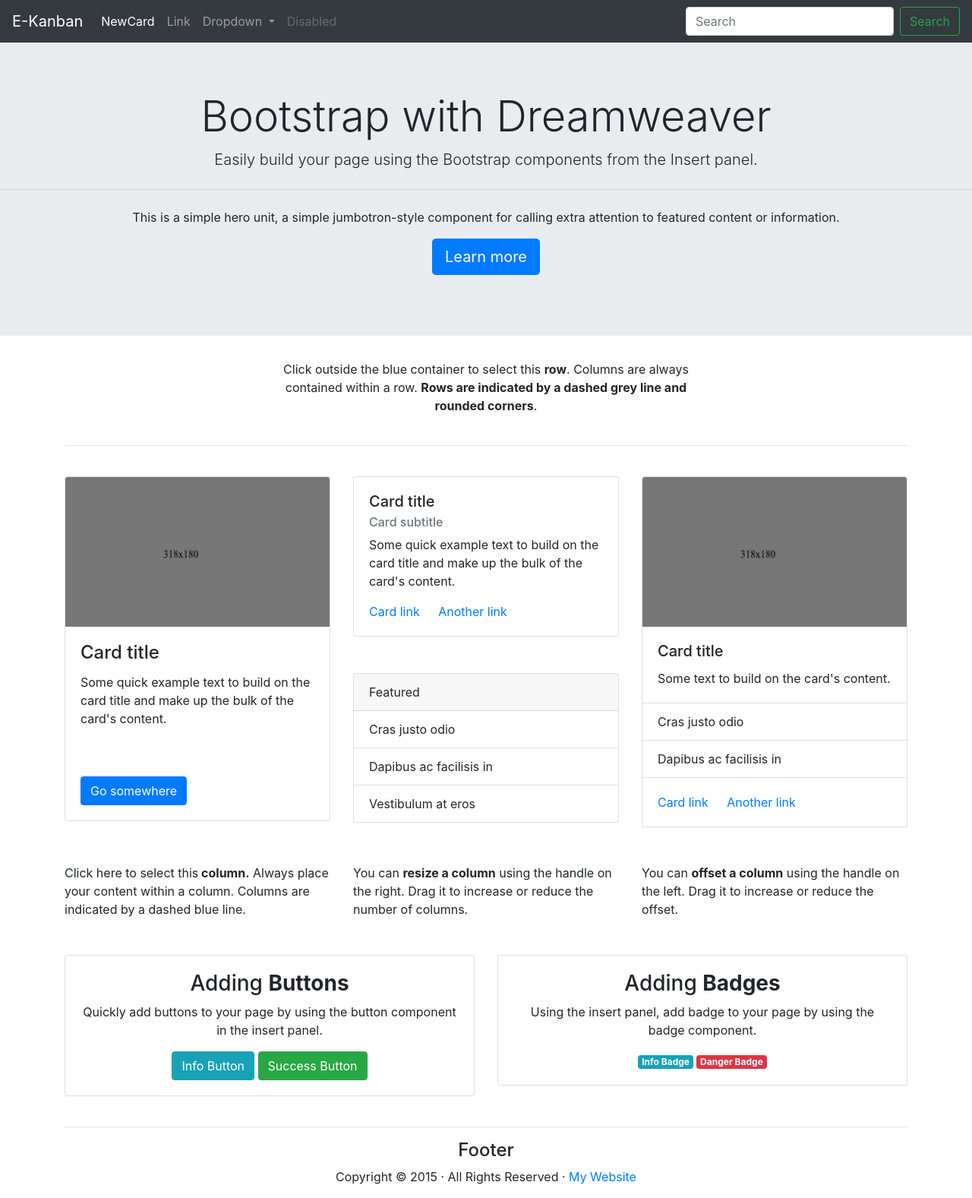
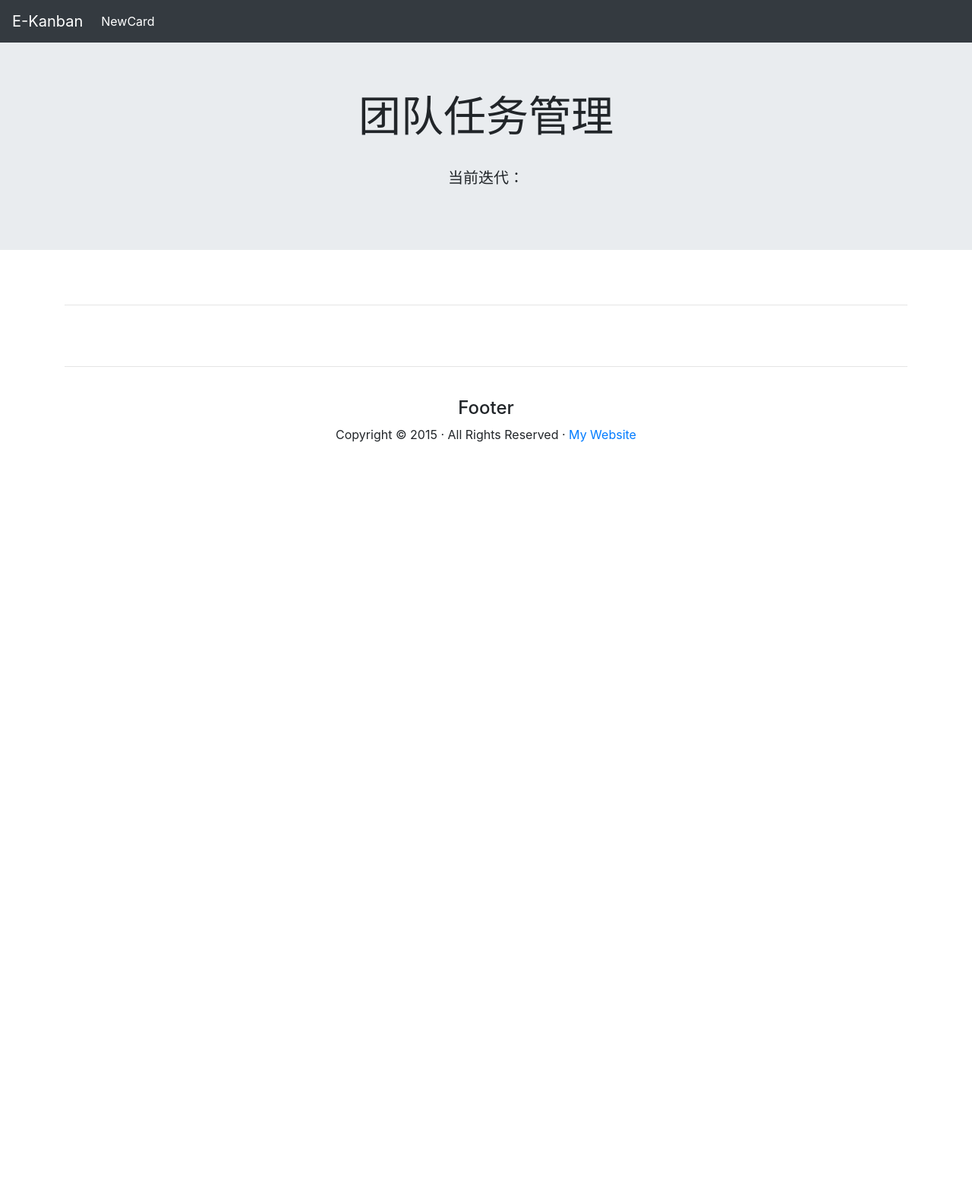
Before and after one commit to Merisit-Wang/ekanban, a Flask app: template app/templates/base.html in a window 1280 px wide. Shown: the whole page at 76% size. After the commit the page ends 582 px from the top, so only its background shows below. Run offline with Flask 2, Linux system fonts and the light colour scheme; the template is opened without the code that fills it, so the values that code supplies are empty; some libraries are stand-ins or nearby versions.

Commit message:
refact card content

```diff
--- a/app/templates/base.html
+++ b/app/templates/base.html
@@ -22,140 +22,33 @@
              <li class="nav-item active">
                 <a class="nav-link" href="{{ url_for('main.new_card') }}">NewCard <span class="sr-only">(current)</span></a>
              </li>
-             <li class="nav-item">
-                <a class="nav-link" href="#">Link</a>
-             </li>
-             <li class="nav-item dropdown">
-                <a class="nav-link dropdown-toggle" href="#" id="navbarDropdown" role="button" data-toggle="dropdown" aria-haspopup="true" aria-expanded="false">
-                Dropdown
-                </a>
-                <div class="dropdown-menu" aria-labelledby="navbarDropdown">
-                   <a class="dropdown-item" href="#">Action</a>
-                   <a class="dropdown-item" href="#">Another action</a>
-                   <div class="dropdown-divider"></div>
-                   <a class="dropdown-item" href="#">Something else here</a>
-                </div>
-             </li>
-             <li class="nav-item">
-                <a class="nav-link disabled" href="#">Disabled</a>
-             </li>
           </ul>
-          <form class="form-inline my-2 my-lg-0">
-             <input class="form-control mr-sm-2" type="search" placeholder="Search" aria-label="Search">
-             <button class="btn btn-outline-success my-2 my-sm-0" type="submit">Search</button>
-          </form>
        </div>
     </nav>
 
     <div class="jumbotron jumbotron-fluid text-center">
-       <h1 class="display-4">Bootstrap with Dreamweaver</h1>
-       <p class="lead">Easily build your page using the Bootstrap components from the Insert panel.</p>
-       <hr class="my-4">
-       <p>This is a simple hero unit, a simple jumbotron-style component for calling extra attention to featured content or information.</p>
-       <p class="lead">
-          <a class="btn btn-primary btn-lg" href="#" role="button">Learn more</a>
-       </p>
+       <h1 class="display-4">团队任务管理</h1>
+       <br>
+       <p class="lead">当前迭代：</p>
     </div>
     <div class="container">
-       <div class="row text-center">
-          <div class="col-lg-6 offset-lg-3">Click outside the blue container to select this <strong>row</strong>. Columns are always contained within a row. <strong>Rows are indicated by a dashed grey line and rounded corners</strong>. </div>
-       </div>
        <br>
        <hr>
        <br>
-       <div class="row">
-          <div class="col-md-4">
-             <div class="card">
-                <img class="card-img-top" src="{{ url_for('static', filename='images/card-img.png') }}" alt="Card image cap">
-                <div class="card-body">
-                   <h4 class="card-title">Card title</h4>
-                   <p class="card-text">Some quick example text to build on the card title and make up the bulk of the card's content.</p>
-                   <br><br>
-                   <a href="#" class="btn btn-primary">Go somewhere</a>
-                </div>
-             </div>
-          </div>
-          <div class="col-md-4">
-             <div class="card">
-                <div class="card-body">
-                   <h5 class="card-title">Card title</h5>
-                   <h6 class="card-subtitle mb-2 text-muted">Card subtitle</h6>
-                   <p class="card-text">Some quick example text to build on the card title and make up the bulk of the card's content.</p>
-                   <a href="#" class="card-link">Card link</a>
-                   <a href="#" class="card-link">Another link</a>
-                </div>
-             </div>
-             <br>
-             <br/>
-             <div class="card">
-                <div class="card-header">
-                   Featured
-                </div>
-                <ul class="list-group list-group-flush">
-                   <li class="list-group-item">Cras justo odio</li>
-                   <li class="list-group-item">Dapibus ac facilisis in</li>
-                   <li class="list-group-item">Vestibulum at eros</li>
-                </ul>
-             </div>
-          </div>
-          <div class="col-md-4">
-             <div class="card">
-                <img class="card-img-top" src="{{ url_for('static', filename='images/card-img.png') }}" alt="Card image cap">
-                <div class="card-body">
-                   <h5 class="card-title">Card title</h5>
-                   <p class="card-text">Some text to build on the card's content.</p>
-                </div>
-                <ul class="list-group list-group-flush">
-                   <li class="list-group-item">Cras justo odio</li>
-                   <li class="list-group-item">Dapibus ac facilisis in</li>
-                </ul>
-                <div class="card-body">
-                   <a href="#" class="card-link">Card link</a>
-                   <a href="#" class="card-link">Another link</a>
-                </div>
-             </div>
-          </div>
-       </div>
-       <br/>
-       <br/>
-       <div class="row">
-          <div class=" col-md-4"> Click here to select this<strong> column.</strong> Always place your content within a column. Columns are indicated by a dashed blue line. </div>
-          <div class="col-md-4 "> You can <strong>resize a column</strong> using the handle on the right. Drag it to increase or reduce the number of columns.</div>
-          <div class="col-md-4 "> You can <strong>offset a column</strong> using the handle on the left. Drag it to increase or reduce the offset. </div>
-       </div>
-       <br/>
-       <br/>
-       <div class="row">
-          <div class="col-md-6 text-center">
-             <div class="card">
-                <div class="card-body">
-                   <h3>Adding <strong>Buttons</strong></h3>
-                   <p>Quickly add buttons to your page by using the button component in the insert panel. </p>
-                   <button type="button" class="btn btn-info btn-md">Info Button</button>
-                   <button type="button" class="btn btn-success btn-md">Success Button</button>
-                </div>
-             </div>
-          </div>
-          <div class="text-center col-md-6">
-             <div class="card">
-                <div class="card-body">
-                   <h3>Adding <strong>Badges</strong></h3>
-                   <p>Using the insert panel, add badge to your page by using the badge component.</p>
-                   <span class="badge badge-info">Info Badge</span> <span class="badge badge-danger">Danger Badge</span>
-                </div>
-             </div>
-          </div>
-       </div>
+        <div class="row">
+            <div class="card-deck">
+                {% block page_content %}{% endblock %}
+            </div>
+        </div>
        <br>
        <hr>
-       <div class="row">
+       <br>
+           <div class="row">
           <div class="text-center col-lg-6 offset-lg-3">
              <h4>Footer </h4>
              <p>Copyright &copy; 2015 &middot; All Rights Reserved &middot; <a href="#" >My Website</a></p>
           </div>
        </div>
-
-        {% block page_content %}{% endblock %}
     </div>
 
     {% block scripts %}
```
Also changed, not shown: app/templates/home.html (+11 -12 lines).
